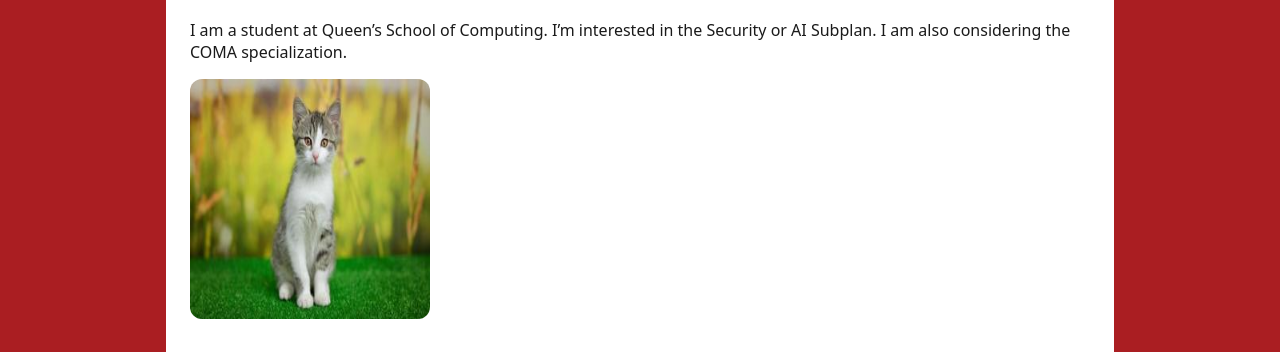
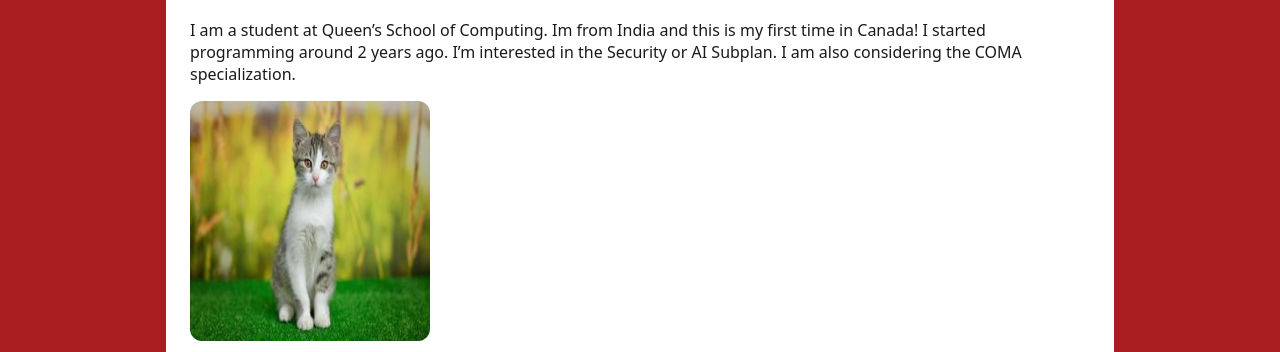
Before and after one commit to annm2666/queens-student-page, a plain HTML site: page index.html in a window 1280 px wide. Shown: the part 280-632 px from the top of the page. Drawn offline with Linux system fonts and the light colour scheme.

Commit message:
Update index.html

```diff
--- a/index.html
+++ b/index.html
@@ -14,7 +14,7 @@
     <main>
       <!-- ====== ABOUT SECTION (edit the text) ====== -->
       <h2>About Me</h2>
-      <p>I am a student at Queen’s School of Computing. I’m interested in the Security or AI Subplan. I am also considering the COMA specialization.</p>
+      <p>I am a student at Queen’s School of Computing. Im from India and this is my first time in Canada! I started programming around 2 years ago. I’m interested in the Security or AI Subplan. I am also considering the COMA specialization. </p>
 
       <!-- ====== PHOTO (upload me.jpg to repo root, then update the src below) ====== -->
       <img src="cat.jpg" alt="my_Fav_cat" width="240" height="240" />
```
